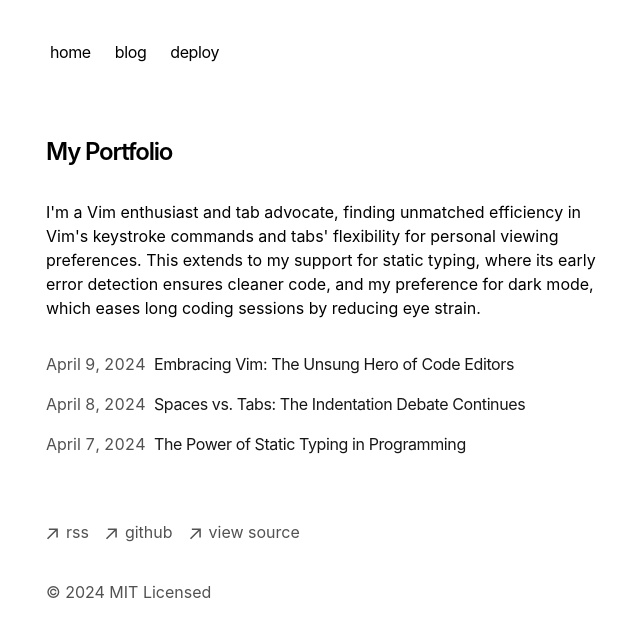
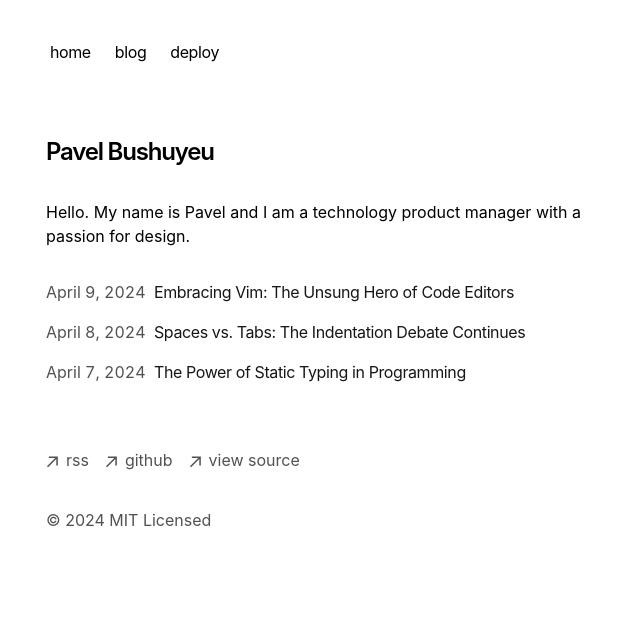
Before and after one commit to bushuyeu/portfolio, a Next.js app: page / in a window 1280 px wide. Shown: the top 636 px of the page, without its empty margins (306-946 px from the left). Built offline with nearby package versions, Linux system fonts and the light colour scheme.

Commit message:
front page copy change

```diff
--- a/app/page.tsx
+++ b/app/page.tsx
@@ -1,21 +1,17 @@
-import { BlogPosts } from 'app/components/posts'
+import { BlogPosts } from "app/components/posts";
 
 export default function Page() {
   return (
     <section>
       <h1 className="mb-8 text-2xl font-semibold tracking-tighter">
-        My Portfolio
+        Pavel Bushuyeu
       </h1>
       <p className="mb-4">
-        {`I'm a Vim enthusiast and tab advocate, finding unmatched efficiency in
-        Vim's keystroke commands and tabs' flexibility for personal viewing
-        preferences. This extends to my support for static typing, where its
-        early error detection ensures cleaner code, and my preference for dark
-        mode, which eases long coding sessions by reducing eye strain.`}
+        {`Hello. My name is Pavel and I am a technology product manager with a passion for design.`}
       </p>
       <div className="my-8">
         <BlogPosts />
       </div>
     </section>
-  )
+  );
 }
```
Also changed, not shown: 1 other file (tests, documents, lock files or other folders).
